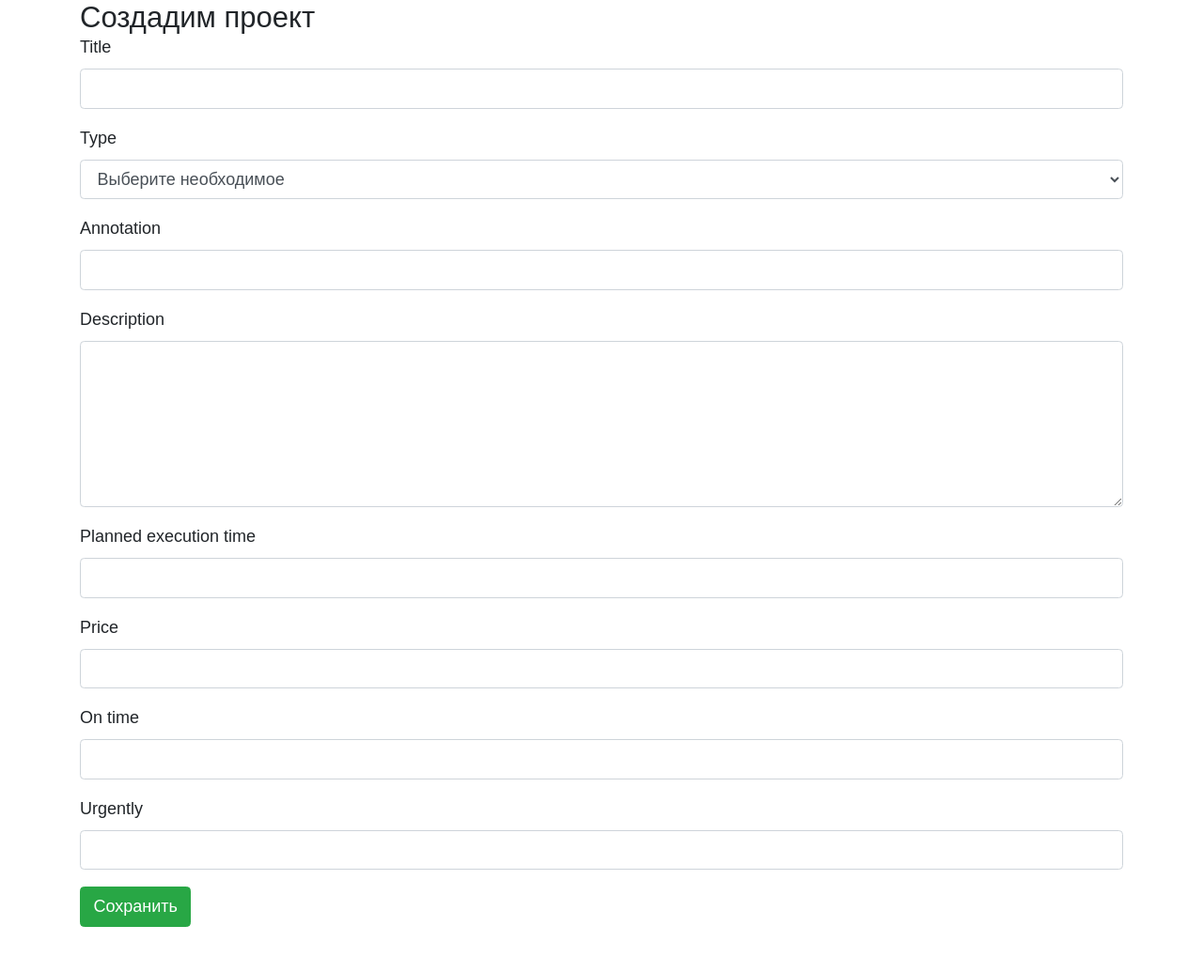
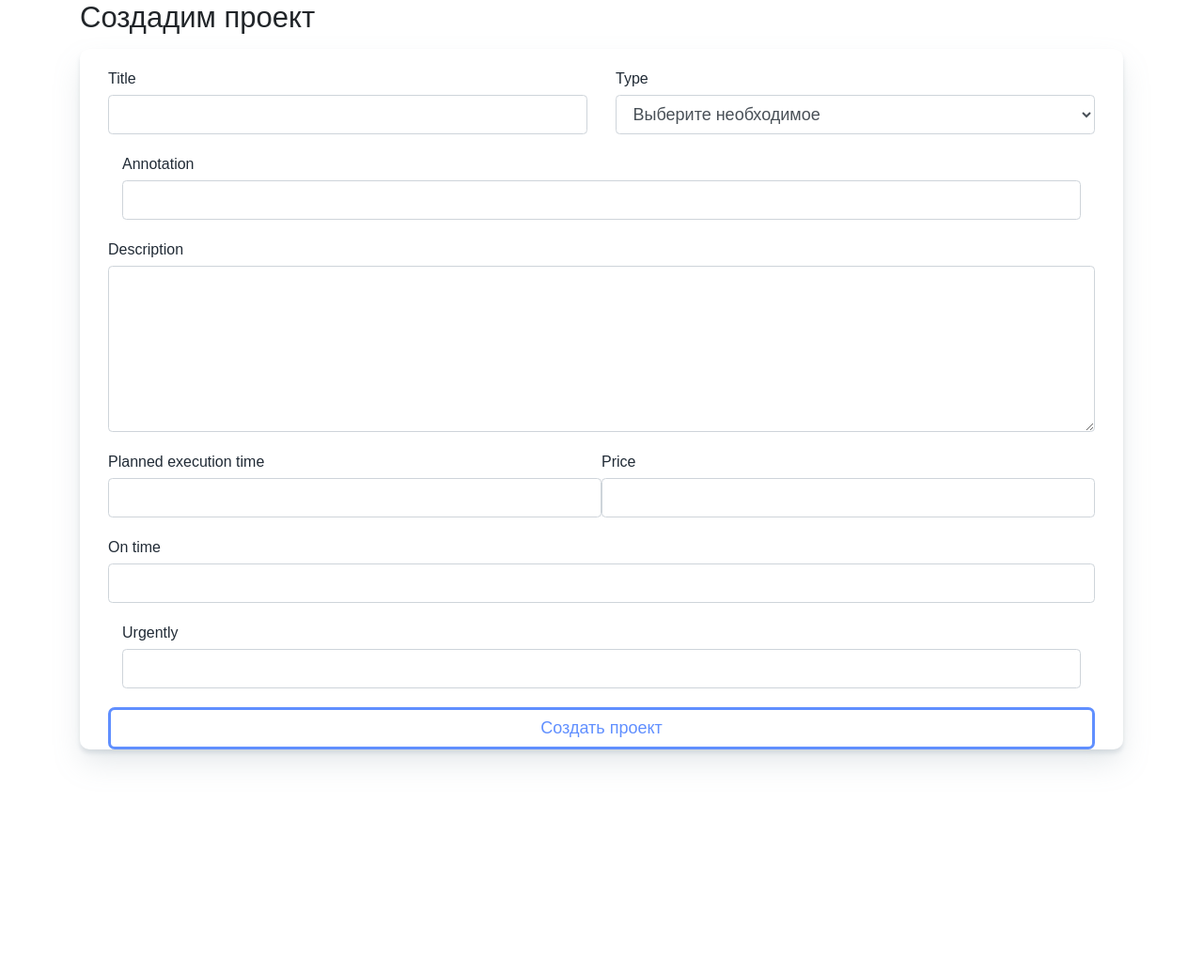
Before and after one commit to damirqa/hte, a Yii app: template views/project/create.php in a window 1280 px wide. Shown: the whole page at 94% size. After the commit the page ends 813 px from the top, so only its background shows below. Run offline with PHP 8.4 and a stand-in for Yii, Linux system fonts and the light colour scheme; the template is opened without the code that fills it, so the values that code supplies are empty; form fields are guessed from the names that the template uses; some libraries are stand-ins or nearby versions; some web fonts are replaced.

Commit message:
update create project form

```diff
--- a/views/layouts/main.php
+++ b/views/layouts/main.php
@@ -36,6 +36,7 @@ AppAsset::register($this);
     echo Nav::widget([
         'options' => ['class' => 'navbar-nav navbar-right'],
         'items' => [
+            ['label' => 'Создать', 'url' => ['/project/create']],
             ['label' => 'Проекты', 'url' => ['/project/index']],
             ['label' => 'Избранное', 'url' => ['/site/index']],
             ['label' => 'Мои работы', 'url' => ['/profile/jobs']],
--- a/views/project/_form.php
+++ b/views/project/_form.php
@@ -12,9 +12,9 @@ use yii\widgets\ActiveForm;
 
     <?php $form = ActiveForm::begin(); ?>
 
-    <?= $form->field($model, 'title')->textInput(['maxlength' => true]) ?>
-
-    <?= $form->field($model, 'type')->dropDownList([
+    <div class="project-row-data">
+        <?= $form->field($model, 'title')->textInput(['maxlength' => true, 'class' => 'project-item-data']) ?>
+        <?= $form->field($model, 'type')->dropDownList([
             ' ' => 'Выберите необходимое',
             'Водоснабжение и водоотведение' => 'Водоснабжение и водоотведение',
             'Машиностроение' => 'Машиностроение',
@@ -32,22 +32,33 @@ use yii\widgets\ActiveForm;
             'Техническое обследование и обмеры' => 'Техническое обследование и обмеры',
             'Электроснабжение' => 'Электроснабжение',
         ],
-        ['options' => [' ' => ['Selected' => true, 'Disabled' => true]]]) ?>
+            ['options' => [' ' => ['Selected' => true, 'Disabled' => true]], 'class' => 'project-item-data']) ?>
+    </div>
 
-    <?= $form->field($model, 'annotation')->textInput(['maxlength' => true]) ?>
+    <div class="project-row-data">
+        <?= $form->field($model, 'annotation')->textInput(['maxlength' => true]) ?>
+    </div>
 
-    <?= $form->field($model, 'description')->textarea(['rows' => 6]) ?>
+    <div class="project-row-data">
+        <?= $form->field($model, 'description')->textarea(['rows' => 6]) ?>
+    </div>
 
-    <?= $form->field($model, 'planned_execution_time')->textInput(['type' => 'date']) ?>
+    <div class="project-row-data">
+        <?= $form->field($model, 'planned_execution_time')->textInput(['type' => 'date', 'class' => 'project-item-data']) ?>
 
-    <?= $form->field($model, 'price')->textInput() ?>
+        <?= $form->field($model, 'price')->textInput(['class' => 'project-item-data']) ?>
+    </div>
 
-    <?= $form->field($model, 'on_time')->radioList(['Да' => 'Да, обязан выполнить вовремя', 'Нет' => 'Нет, допускаются задержки']) ?>
+    <div class="project-row-data">
+        <?= $form->field($model, 'on_time')->radioList(['Да' => 'Да, обязан выполнить вовремя', 'Нет' => 'Нет, допускаются задержки']) ?>
+    </div>
 
-    <?= $form->field($model, 'urgently')->radioList(['Да' => 'Да', 'Нет' => 'Нет']) ?>
+    <div class="project-row-data">
+        <?= $form->field($model, 'urgently')->radioList(['Да' => 'Да', 'Нет' => 'Нет']) ?>
+    </div>
 
-    <div class="form-group">
-        <?= Html::submitButton('Сохранить', ['class' => 'btn btn-success']) ?>
+    <div class="project-row-data">
+        <?= Html::submitButton('Создать проект', ['class' => 'a-btn']) ?>
     </div>
 
     <?php ActiveForm::end(); ?>
--- a/views/project/create.php
+++ b/views/project/create.php
@@ -10,7 +10,6 @@ $this->params['breadcrumbs'][] = ['label' => 'Projects', 'url' => ['index']];
 $this->params['breadcrumbs'][] = $this->title;
 ?>
 <div class="project-create">
-
     <div class="container">
         <h1><?= Html::encode($this->title) ?></h1>
 
--- a/web/css/main.css
+++ b/web/css/main.css
@@ -753,14 +753,17 @@ ol li {
     height: auto;
     padding: 30px; }
 
-.profile-form {
+.project-create h1, .profile-update h1 {
+  margin-bottom: 15px; }
+
+.profile-form, .project-form {
   font-family: SFProDisplay-Medium, sans-serif;
   font-weight: 400 !important;
   color: #212b36;
   border-radius: 10px;
   -webkit-box-shadow: 0 4px 4px 0 rgba(145, 158, 171, 0.25), 0 16px 32px -4px rgba(145, 158, 171, 0.25);
           box-shadow: 0 4px 4px 0 rgba(145, 158, 171, 0.25), 0 16px 32px -4px rgba(145, 158, 171, 0.25); }
-  .profile-form .profile-row-data {
+  .profile-form .profile-row-data, .profile-form .project-row-data, .project-form .profile-row-data, .project-form .project-row-data {
     display: -webkit-box;
     display: -webkit-flex;
     display: -ms-flexbox;
@@ -774,16 +777,18 @@ ol li {
     -webkit-justify-content: space-between;
         -ms-flex-pack: justify;
             justify-content: space-between;
-    padding: 15px 30px 0 30px; }
-    .profile-form .profile-row-data:nth-child(2) {
-      padding: 25px 30px 0 30px; }
-    .profile-form .profile-row-data:nth-child(7) {
-      padding: 15px 30px 25px 30px; }
-    .profile-form .profile-row-data:nth-last-child(3) .form-group:first-child {
+    padding: 20px 30px 0 30px; }
+    .profile-form .profile-row-data:nth-child(2), .profile-form .project-row-data:nth-child(2), .project-form .profile-row-data:nth-child(2), .project-form .project-row-data:nth-child(2) {
+      padding: 20px 30px 0 30px; }
+    .profile-form .profile-row-data:nth-child(7), .profile-form .project-row-data:nth-child(7), .project-form .profile-row-data:nth-child(7), .project-form .project-row-data:nth-child(7) {
+      padding: 20px 30px 25px 30px; }
+    .profile-form .profile-row-data:nth-last-child(3) .form-group:first-child, .profile-form .project-row-data:nth-last-child(3) .form-group:first-child, .project-form .profile-row-data:nth-last-child(3) .form-group:first-child, .project-form .project-row-data:nth-last-child(3) .form-group:first-child {
       margin-right: 0px; }
-    .profile-form .profile-row-data:nth-last-child(3) .form-group:last-child {
+    .profile-form .profile-row-data:nth-last-child(3) .form-group:last-child, .profile-form .project-row-data:nth-last-child(3) .form-group:last-child, .project-form .profile-row-data:nth-last-child(3) .form-group:last-child, .project-form .project-row-data:nth-last-child(3) .form-group:last-child {
       margin-left: 0px; }
-    .profile-form .profile-row-data .profile-item-data {
+    .profile-form .profile-row-data .form-group label, .profile-form .project-row-data .form-group label, .project-form .profile-row-data .form-group label, .project-form .project-row-data .form-group label {
+      margin-bottom: .25rem; }
+    .profile-form .profile-row-data .profile-item-data, .profile-form .profile-row-data .project-item-data, .profile-form .profile-row-data select#project-type, .profile-form .project-row-data .profile-item-data, .profile-form .project-row-data .project-item-data, .profile-form .project-row-data select#project-type, .project-form .profile-row-data .profile-item-data, .project-form .profile-row-data .project-item-data, .project-form .profile-row-data select#project-type, .project-form .project-row-data .profile-item-data, .project-form .project-row-data .project-item-data, .project-form .project-row-data select#project-type {
       width: 100%;
       padding: 10px !important;
       border: 1px solid rgba(33, 43, 54, 0.25);
@@ -791,34 +796,52 @@ ol li {
       -webkit-transition: .2s;
       -o-transition: .2s;
       transition: .2s; }
-      .profile-form .profile-row-data .profile-item-data:focus {
+    .profile-form .profile-row-data select#project-type, .profile-form .project-row-data select#project-type, .project-form .profile-row-data select#project-type, .project-form .project-row-data select#project-type {
+      padding: 12px 10px !important; }
+      .profile-form .profile-row-data select#project-type:focus, .profile-form .project-row-data select#project-type:focus, .project-form .profile-row-data select#project-type:focus, .project-form .project-row-data select#project-type:focus {
         border: 1px solid #608FFF;
         outline: none; }
-        .profile-form .profile-row-data .profile-item-data:focus::-webkit-input-placeholder {
+        .profile-form .profile-row-data select#project-type:focus::-webkit-input-placeholder, .profile-form .project-row-data select#project-type:focus::-webkit-input-placeholder, .project-form .profile-row-data select#project-type:focus::-webkit-input-placeholder, .project-form .project-row-data select#project-type:focus::-webkit-input-placeholder {
           color: #608FFF; }
-        .profile-form .profile-row-data .profile-item-data:focus::-moz-placeholder {
+        .profile-form .profile-row-data select#project-type:focus::-moz-placeholder, .profile-form .project-row-data select#project-type:focus::-moz-placeholder, .project-form .profile-row-data select#project-type:focus::-moz-placeholder, .project-form .project-row-data select#project-type:focus::-moz-placeholder {
           color: #608FFF; }
-        .profile-form .profile-row-data .profile-item-data:focus:-ms-input-placeholder {
+        .profile-form .profile-row-data select#project-type:focus:-ms-input-placeholder, .profile-form .project-row-data select#project-type:focus:-ms-input-placeholder, .project-form .profile-row-data select#project-type:focus:-ms-input-placeholder, .project-form .project-row-data select#project-type:focus:-ms-input-placeholder {
           color: #608FFF; }
-        .profile-form .profile-row-data .profile-item-data:focus::-ms-input-placeholder {
+        .profile-form .profile-row-data select#project-type:focus::-ms-input-placeholder, .profile-form .project-row-data select#project-type:focus::-ms-input-placeholder, .project-form .profile-row-data select#project-type:focus::-ms-input-placeholder, .project-form .project-row-data select#project-type:focus::-ms-input-placeholder {
           color: #608FFF; }
-        .profile-form .profile-row-data .profile-item-data:focus::placeholder {
+        .profile-form .profile-row-data select#project-type:focus::placeholder, .profile-form .project-row-data select#project-type:focus::placeholder, .project-form .profile-row-data select#project-type:focus::placeholder, .project-form .project-row-data select#project-type:focus::placeholder {
           color: #608FFF; }
-  .profile-form button:focus {
+    .profile-form .profile-row-data select#profile-gender, .profile-form .project-row-data select#profile-gender, .project-form .profile-row-data select#profile-gender, .project-form .project-row-data select#profile-gender {
+      padding: 13px 10px !important; }
+  .profile-form .project-row-data:nth-child(3) .form-group, .project-form .project-row-data:nth-child(3) .form-group {
+    margin: 0; }
+  .profile-form .project-row-data:nth-child(4) .form-group, .project-form .project-row-data:nth-child(4) .form-group {
+    margin: 0; }
+  .profile-form .project-row-data:nth-child(7), .project-form .project-row-data:nth-child(7) {
+    padding: 20px 30px 0 30px; }
+    .profile-form .project-row-data:nth-child(7) .form-group, .project-form .project-row-data:nth-child(7) .form-group {
+      margin: 0; }
+  .profile-form .project-row-data:nth-child(8), .project-form .project-row-data:nth-child(8) {
+    padding: 25px 30px; }
+  .profile-form .project-row-data #project-on_time, .profile-form .project-row-data #project-urgently, .project-form .project-row-data #project-on_time, .project-form .project-row-data #project-urgently {
+    padding: 10px;
+    border: 1px solid rgba(33, 43, 54, 0.25);
+    border-radius: 5px; }
+    .profile-form .project-row-data #project-on_time label, .profile-form .project-row-data #project-urgently label, .project-form .project-row-data #project-on_time label, .project-form .project-row-data #project-urgently label {
+      margin: 0; }
+  .profile-form button:focus, .project-form button:focus {
     outline: none; }
-  .profile-form .form-group {
+  .profile-form .form-group, .project-form .form-group {
     font-family: SFProDisplay-Regular, sans-serif !important;
     font-size: 16px;
     width: 100%;
     margin-bottom: 0px; }
-    .profile-form .form-group:first-child {
+    .profile-form .form-group:first-child, .project-form .form-group:first-child {
       margin-right: 15px; }
-    .profile-form .form-group:last-child {
+    .profile-form .form-group:last-child, .project-form .form-group:last-child {
       margin-left: 15px; }
-    .profile-form .form-group .control-label {
+    .profile-form .form-group .control-label, .project-form .form-group .control-label {
       font-weight: 400; }
-  .profile-form input#profile-birthday {
-    font-size: 14px; }
 
 .profile-data-user {
   border-radius: 10px;
--- a/web/sass/main.sass
+++ b/web/sass/main.sass
@@ -532,24 +531,28 @@ ol
     height: auto
     padding: 30px
 
-.profile-form
+.project-create, .profile-update
+  h1
+    margin-bottom: 15px
+
+.profile-form, .project-form
   font-family: SFProDisplay-Medium, sans-serif
   font-weight: 400 !important
   color: rgba(33, 43, 54, 1)
   border-radius: 10px
   box-shadow: 0 4px 4px 0 rgba(145, 158, 171, .25), 0 16px 32px -4px rgba(145, 158, 171, .25)
 
-  .profile-row-data
+  .profile-row-data, .project-row-data
     display: flex
     flex-direction: row
     justify-content: space-between
-    padding: 15px 30px 0 30px
+    padding: 20px 30px 0 30px
 
     &:nth-child(2)
-      padding: 25px 30px 0 30px
+      padding: 20px 30px 0 30px
 
     &:nth-child(7)
-      padding: 15px 30px 25px 30px
+      padding: 20px 30px 25px 30px
 
     &:nth-last-child(3)
       .form-group
```
Also changed, not shown: other parts of web/sass/main.sass (+41 -4 lines).
